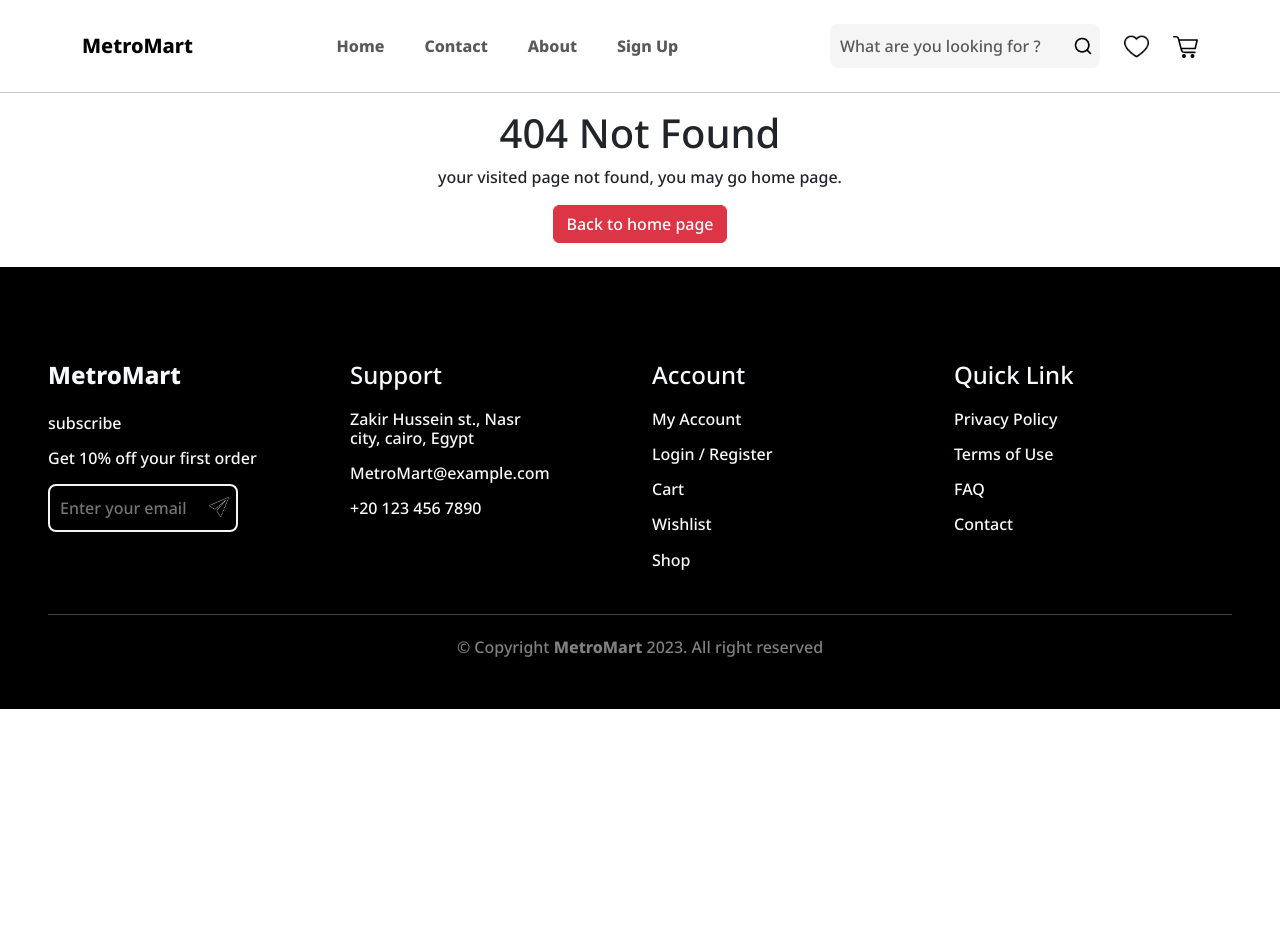
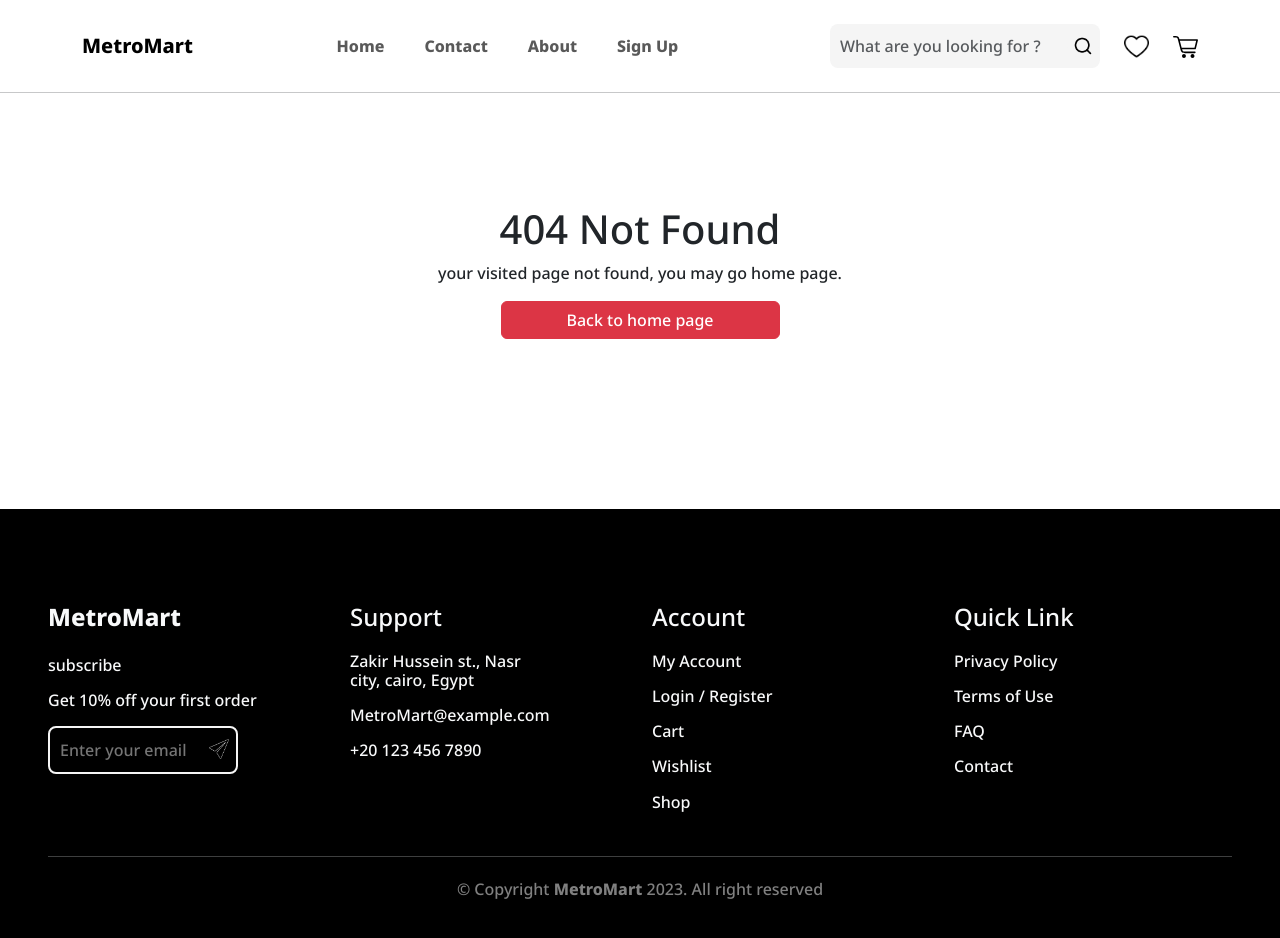
Before and after one commit to YassenMohamedRashad/Metromart, a React (Create React App) app: page /Metromart/error in a window 1280 px wide. Shown: the top 938 px of the page. Before the commit the page ends 800 px from the top, so only its background shows below. Built offline with nearby package versions, Linux system fonts and the light colour scheme.

Commit message:
edit on error

```diff
--- a/src/Components/Error.jsx
+++ b/src/Components/Error.jsx
@@ -1,13 +1,16 @@
 import React from 'react';
+import "../assets/css/Error.css"
 
 function Error() {
     return (
-        <div className=''>
-            <center>
-                <h1>404 Not Found</h1>
-                <p>your visited page not found, you may go home page.</p>
-                <button className=' btn-danger btn'>Back to home page</button>
-            </center><br />
+        <div className='container hal'>
+            <div><br /><br /><br /><br />
+                <div className='col-12 text-center'>
+                    <h1>404 Not Found</h1>
+                    <p>your visited page not found, you may go home page.</p>
+                    <button className=' btn-danger btn w-25'>Back to home page</button>
+                </div>
+            </div>
         </div>
     );
 }
--- /dev/null
+++ b/src/assets/css/Error.css
@@ -0,0 +1,3 @@
+.hal{
+    height: 400px;
+}
```
